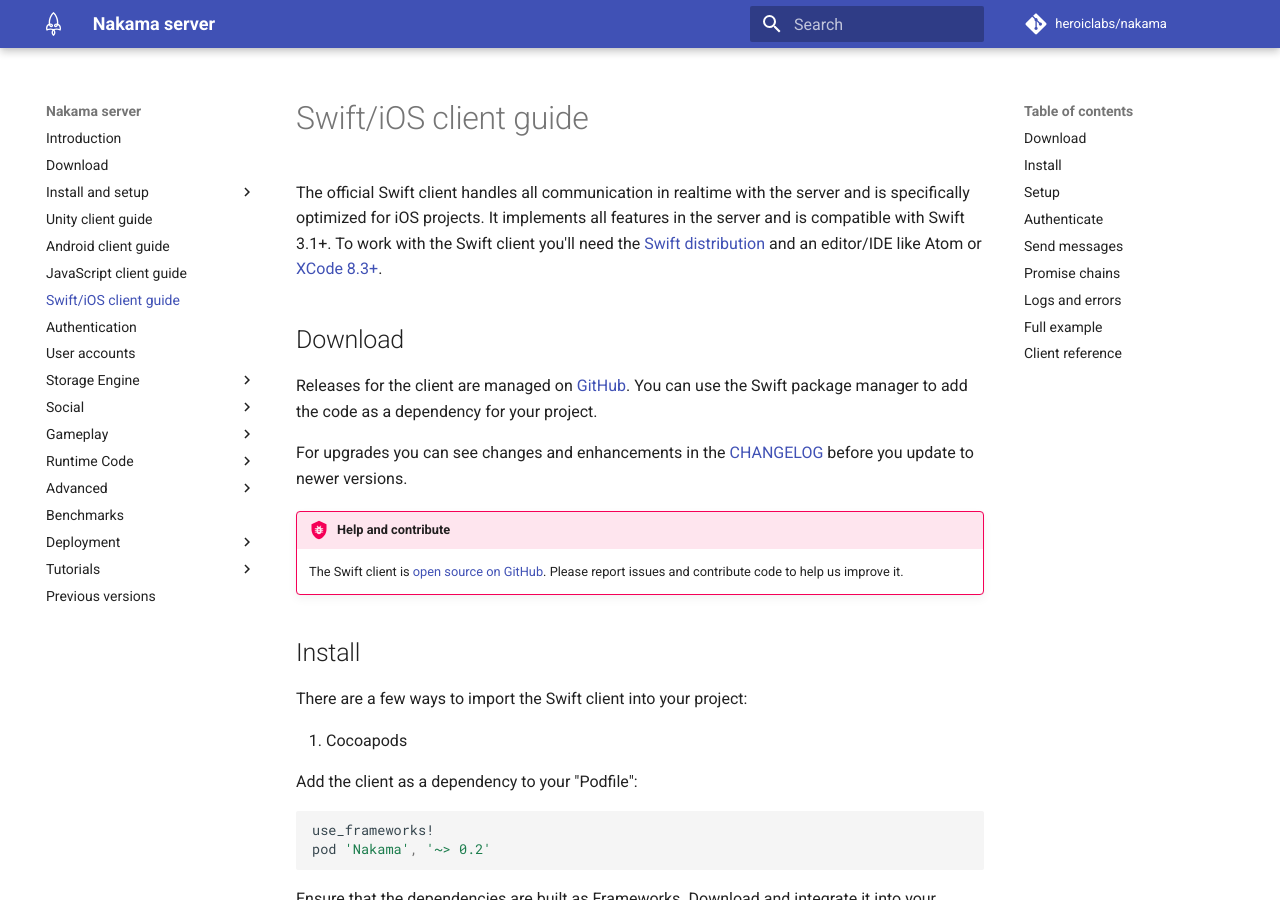
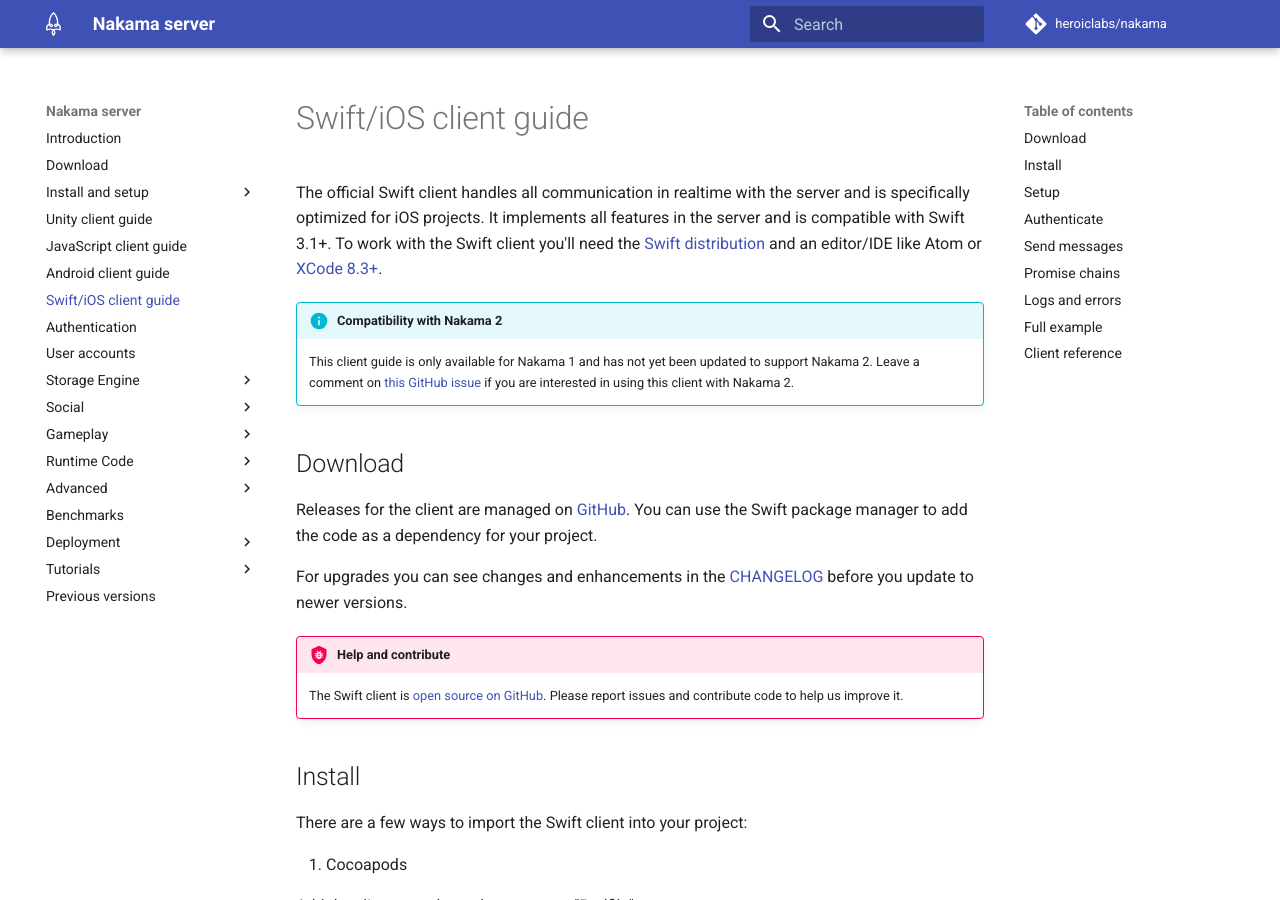
Before and after one commit to heroiclabs/nakama-docs, an MkDocs documentation site: the page built from docs/swift-ios-client-guide.md, in a window 1280 px wide and 900 px high. Built offline with MkDocs 1.6.1 and Material for MkDocs 9.7.7, drawn with Linux system fonts in a browser that asks for light colours; comment, search, counter and statistics services are not loaded; old or Windows-style settings are respelled for this version of MkDocs.

Commit message:
Leave comment about Android and Swift guide

```diff
--- a/docs/swift-ios-client-guide.md
+++ b/docs/swift-ios-client-guide.md
@@ -1,6 +1,9 @@
 # Swift/iOS client guide
 
 The official Swift client handles all communication in realtime with the server and is specifically optimized for iOS projects. It implements all features in the server and is compatible with Swift 3.1+. To work with the Swift client you'll need the <a href="https://swift.org/download/" target="\_blank">Swift distribution</a> and an editor/IDE like Atom or <a href="https://itunes.apple.com/app/xcode/id497799835" target="\_blank">XCode 8.3+</a>.
+
+!!! info "Compatibility with Nakama 2"
+    This client guide is only available for Nakama 1 and has not yet been updated to support Nakama 2. Leave a comment on [this GitHub issue](https://github.com/heroiclabs/nakama-swift/issues/6) if you are interested in using this client with Nakama 2.
 
 ## Download
 
--- a/mkdocs.yml
+++ b/mkdocs.yml
@@ -72,8 +72,8 @@
   - 'Nakama CLI': 'install-server-cli.md'
   - 'Upgrades': 'install-nakama-upgrade.md'
 - 'Unity client guide': 'unity-client-guide.md'
+- 'JavaScript client guide': 'javascript-client-guide.md'
 - 'Android client guide': 'android-java-client-guide.md'
-- 'JavaScript client guide': 'javascript-client-guide.md'
 - 'Swift/iOS client guide': 'swift-ios-client-guide.md'
 #- 'Unreal engine': 'nakama-unreal-engine.md'
 - 'Authentication': 'authentication.md'
```
Also changed, not shown: docs/android-java-client-guide.md (+3 -0 lines).
